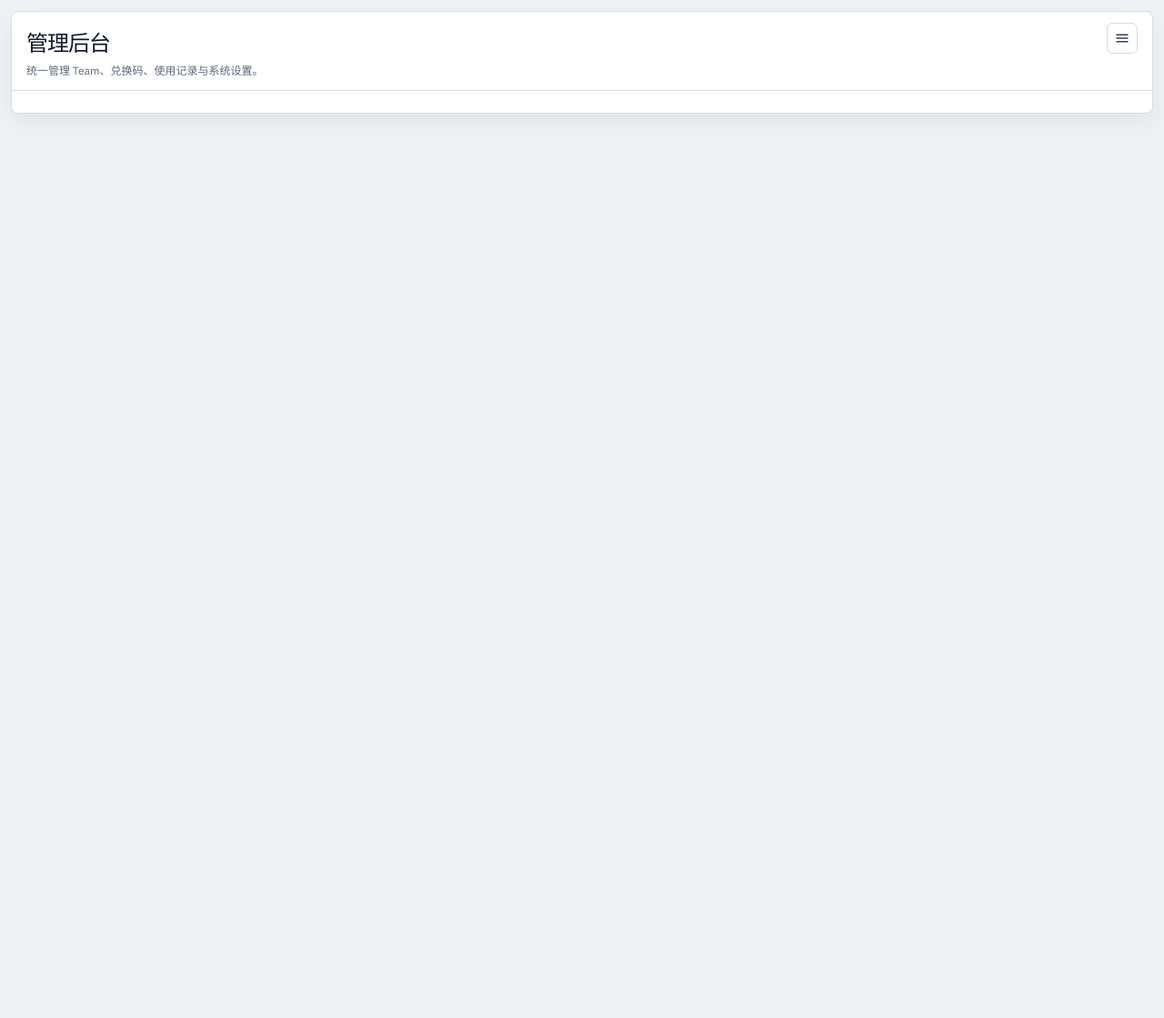
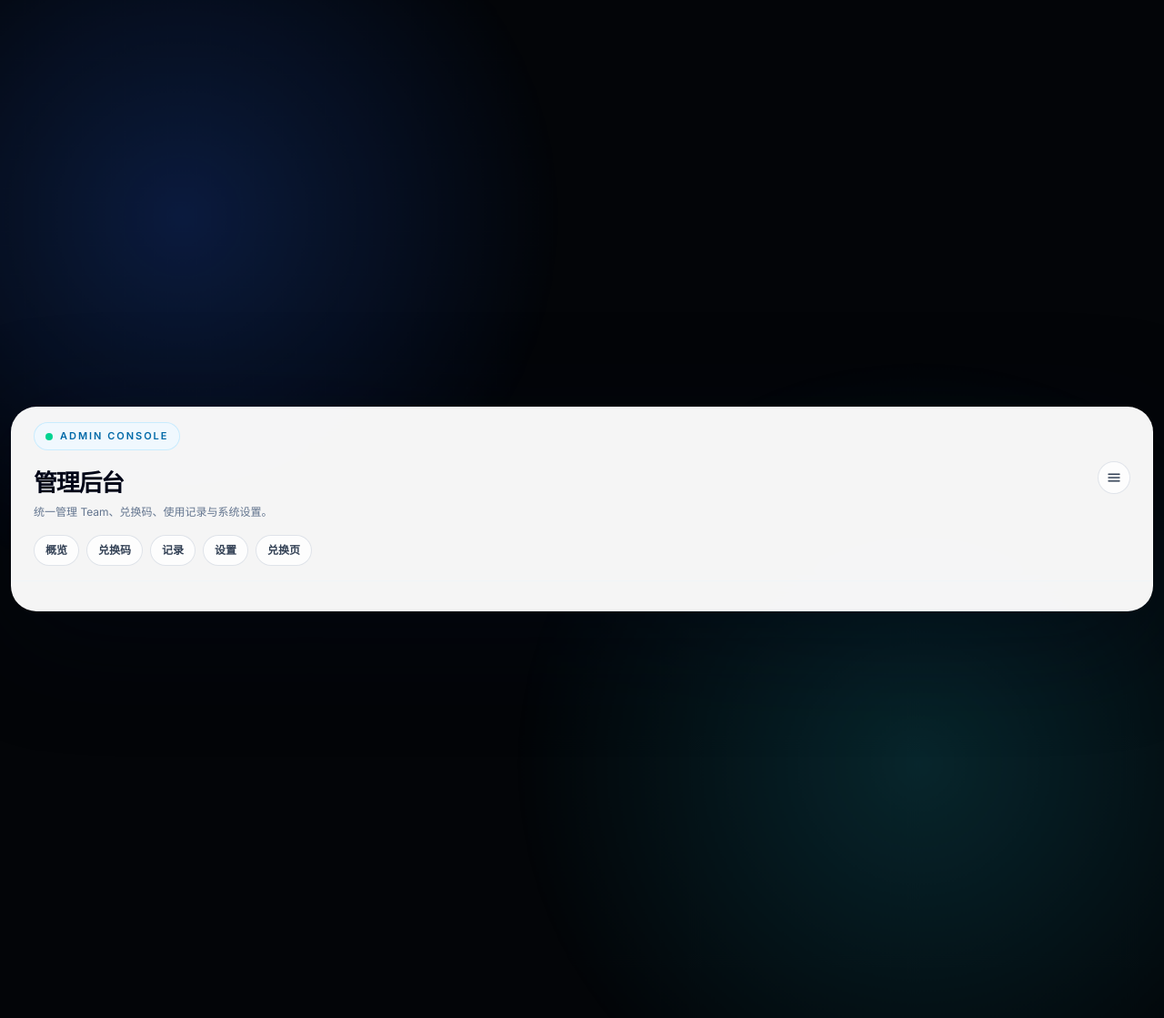
Before and after one commit to ChouHX/TeamManager, a FastAPI app: template app/templates/admin/index.html in a window 1280 px wide. Shown: the whole page at 91% size. Run offline with FastAPI, Linux system fonts and the light colour scheme; the template is opened without the code that fills it, so the values that code supplies are empty.

Commit message:
Enhance styling and layout in admin interface; update fonts, colors, and add animations

```diff
--- a/app/static/css/style.css
+++ b/app/static/css/style.css
@@ -1,5 +1,15 @@
 :root {
   color-scheme: light;
+  --admin-accent: #0071e3;
+  --admin-accent-strong: #0059b8;
+  --admin-accent-soft: rgba(0, 113, 227, 0.10);
+  --admin-cyan-soft: rgba(34, 211, 238, 0.12);
+  --admin-border: rgba(148, 163, 184, 0.18);
+  --admin-border-strong: rgba(148, 163, 184, 0.28);
+  --admin-surface: rgba(255, 255, 255, 0.88);
+  --admin-surface-strong: rgba(255, 255, 255, 0.96);
+  --admin-shadow: 0 24px 70px rgba(15, 23, 42, 0.12);
+  --admin-shadow-soft: 0 14px 34px rgba(15, 23, 42, 0.08);
 }
 
 html {
@@ -7,7 +17,7 @@ html {
 }
 
 body {
-  font-family: "IBM Plex Sans", "Segoe UI", "PingFang SC", "Microsoft YaHei", sans-serif;
+  font-family: "Inter", "IBM Plex Sans", "Segoe UI", "PingFang SC", "Microsoft YaHei", sans-serif;
 }
 
 input[type="checkbox"] {
@@ -57,41 +67,44 @@ input[type="checkbox"]:focus {
   display: inline-flex;
   align-items: center;
   justify-content: center;
-  min-height: 32px;
-  border-radius: 6px;
-  padding: 0 10px;
+  min-height: 34px;
+  border-radius: 999px;
+  padding: 0 12px;
   font-size: 12px;
   font-weight: 600;
   line-height: 1;
   text-decoration: none;
-  transition: all 120ms ease;
+  transition: all 180ms ease;
 }
 
 .nav-link {
   width: 100%;
   justify-content: flex-start;
-  border: 1px solid #d6dce5;
+  border: 1px solid var(--admin-border-strong);
+  background: rgba(255, 255, 255, 0.88);
   color: #334155;
 }
 
 .nav-link:hover,
 .nav-link.is-active {
-  border-color: #124e66;
-  background: #e8f0f4;
-  color: #124e66;
+  border-color: rgba(0, 113, 227, 0.30);
+  background: linear-gradient(135deg, rgba(0, 113, 227, 0.10), rgba(34, 211, 238, 0.10));
+  color: var(--admin-accent);
 }
 
 .action-chip {
-  border: 1px solid #d6dce5;
-  background: #fff;
+  border: 1px solid var(--admin-border-strong);
+  background: rgba(255, 255, 255, 0.74);
   color: #334155;
+  box-shadow: inset 0 1px 0 rgba(255, 255, 255, 0.6);
 }
 
 .action-chip:hover,
 .action-chip.is-active {
-  border-color: #124e66;
-  background: #e8f0f4;
-  color: #124e66;
+  border-color: rgba(0, 113, 227, 0.30);
+  background: linear-gradient(135deg, rgba(0, 113, 227, 0.10), rgba(34, 211, 238, 0.10));
+  color: var(--admin-accent);
+  transform: translateY(-1px);
 }
 
 .top-menu,
@@ -114,23 +127,23 @@ input[type="checkbox"]:focus {
   display: inline-flex;
   align-items: center;
   justify-content: center;
-  width: 34px;
-  height: 34px;
-  border: 1px solid #d6dce5;
-  border-radius: 6px;
-  background: #fff;
+  width: 36px;
+  height: 36px;
+  border: 1px solid var(--admin-border-strong);
+  border-radius: 999px;
+  background: rgba(255, 255, 255, 0.82);
   color: #334155;
   cursor: pointer;
-  transition: all 120ms ease;
+  transition: all 180ms ease;
 }
 
 .menu-icon-button:hover,
 .row-menu-button:hover,
 .top-menu[open] .menu-icon-button,
 .row-menu[open] .row-menu-button {
-  border-color: #124e66;
-  background: #e8f0f4;
-  color: #124e66;
+  border-color: rgba(0, 113, 227, 0.30);
+  background: linear-gradient(135deg, rgba(0, 113, 227, 0.10), rgba(34, 211, 238, 0.10));
+  color: var(--admin-accent);
 }
 
 .menu-icon-button svg,
--- a/app/templates/admin/index.html
+++ b/app/templates/admin/index.html
@@ -7,18 +7,48 @@
   <link rel="icon" href="/static/img/favicon.png" type="image/svg+xml">
   <link rel="preconnect" href="https://fonts.googleapis.com">
   <link rel="preconnect" href="https://fonts.gstatic.com" crossorigin>
-  <link href="https://fonts.googleapis.com/css2?family=IBM+Plex+Sans:wght@400;500;600;700&family=JetBrains+Mono:wght@400;600&display=swap" rel="stylesheet">
+  <link href="https://fonts.googleapis.com/css2?family=Inter:wght@400;500;600;700&family=IBM+Plex+Sans:wght@400;500;600;700&family=JetBrains+Mono:wght@400;600&display=swap" rel="stylesheet">
   <script src="https://cdn.jsdelivr.net/npm/@tailwindcss/browser@4"></script>
   <style type="text/tailwindcss">
     @theme {
-      --font-sans: "IBM Plex Sans", "Segoe UI", "PingFang SC", "Microsoft YaHei", sans-serif;
+      --font-sans: "Inter", "IBM Plex Sans", "Segoe UI", "PingFang SC", "Microsoft YaHei", sans-serif;
       --font-mono: "JetBrains Mono", "Consolas", monospace;
-      --color-shell: #eef2f6;
-      --color-line: #d6dce5;
+      --color-shell: #030508;
+      --color-line: rgba(255, 255, 255, 0.10);
       --color-ink: #0f172a;
       --color-muted: #5b677a;
-      --color-accent: #124e66;
-      --shadow-panel: 0 10px 28px rgba(15, 23, 42, 0.06);
+      --color-accent: #0071e3;
+      --shadow-panel: 0 28px 120px rgba(2, 8, 23, 0.45);
+    }
+    body {
+      background-color: #030508;
+      min-height: 100vh;
+      position: relative;
+      overflow-x: hidden;
+    }
+
+    .glow-orb-blue {
+      background: radial-gradient(circle 50vw at 50% 50%, rgba(37, 99, 235, 0.24) 0%, rgba(37, 99, 235, 0) 70%);
+    }
+
+    .glow-orb-cyan {
+      background: radial-gradient(circle 50vw at 50% 50%, rgba(34, 211, 238, 0.16) 0%, rgba(34, 211, 238, 0) 70%);
+    }
+
+    @keyframes blob {
+      0% { transform: translate3d(0, 0, 0) scale(1); }
+      33% { transform: translate3d(30px, -50px, 0) scale(1.08); }
+      66% { transform: translate3d(-20px, 18px, 0) scale(0.94); }
+      100% { transform: translate3d(0, 0, 0) scale(1); }
+    }
+
+    .animate-blob {
+      animation: blob 10s infinite alternate cubic-bezier(0.4, 0, 0.2, 1);
+      will-change: transform;
+    }
+
+    .animation-delay-2000 {
+      animation-delay: 2s;
     }
   </style>
   <link rel="stylesheet" href="/static/css/style.css">
@@ -37,14 +67,24 @@
     "expired": "已过期",
     "warranty_active": "质保中"
   } %}
-  <div class="mx-auto min-h-screen max-w-[1500px] px-3 py-3">
+  <div class="pointer-events-none absolute inset-0 z-0 overflow-hidden">
+    <div class="glow-orb-blue animate-blob absolute left-0 top-0 h-[78vw] w-[78vw] max-h-[880px] max-w-[880px] -translate-x-1/4 -translate-y-1/4 rounded-full transform-gpu"></div>
+    <div class="glow-orb-cyan animate-blob animation-delay-2000 absolute bottom-0 right-0 h-[92vw] w-[92vw] max-h-[1080px] max-w-[1080px] translate-x-1/4 translate-y-1/4 rounded-full transform-gpu"></div>
+  </div>
+  <div class="relative z-10 mx-auto flex min-h-screen w-full max-w-[1500px] flex-col justify-center px-3 py-4">
     <main class="min-w-0">
-      <div class="rounded-[8px] border border-line bg-white shadow-panel">
-        <header class="border-b border-line px-4 py-3">
+      <div class="rounded-[28px] border border-white/10 bg-white/96 shadow-panel backdrop-blur-xl">
+        <header class="border-b border-slate-100/90 px-4 py-4 md:px-6">
+          <div class="mb-3 flex flex-wrap items-center justify-between gap-3">
+            <div class="inline-flex items-center gap-2 rounded-full border border-sky-200/70 bg-sky-50/90 px-3 py-1.5 text-[11px] font-semibold tracking-[0.18em] text-sky-700 uppercase">
+              <span class="h-2 w-2 rounded-full bg-emerald-400"></span>
+              Admin Console
+            </div>
+          </div>
           <div class="flex items-start justify-between gap-3">
             <div class="min-w-0">
-              <h1 class="mt-1 text-[24px] tracking-[-0.04em]">{{ title or "管理后台" }}</h1>
-              <p class="mt-1 text-[12px] text-muted">{{ message or "统一管理 Team、兑换码、使用记录与系统设置。" }}</p>
+              <h1 class="mt-1 text-[26px] font-semibold tracking-[-0.05em] text-slate-950">{{ title or "管理后台" }}</h1>
+              <p class="mt-1 max-w-[760px] text-[12px] text-slate-500">{{ message or "统一管理 Team、兑换码、使用记录与系统设置。" }}</p>
             </div>
             <details class="top-menu">
               <summary class="menu-icon-button" aria-label="打开菜单">
@@ -62,15 +102,22 @@
               </div>
             </details>
           </div>
+          <div class="mt-4 flex flex-wrap gap-2">
+            <a href="/admin" class="action-chip">概览</a>
+            <a href="/admin/codes" class="action-chip">兑换码</a>
+            <a href="/admin/records" class="action-chip">记录</a>
+            <a href="/admin/settings" class="action-chip">设置</a>
+            <a href="/" class="action-chip">兑换页</a>
+          </div>
         </header>
 
-        <div class="space-y-3 p-3">
+        <div class="space-y-3 p-3 md:p-4">
           {% if stats %}
           <section class="grid grid-cols-2 gap-2 md:grid-cols-5">
             {% for key, value in stats.items() %}
-            <article class="rounded-[6px] border border-line bg-slate-50 px-3 py-3">
-              <div class="text-[10px] uppercase tracking-[0.18em] text-slate-500">{{ key }}</div>
-              <div class="mt-1 text-[24px] tracking-[-0.04em] text-slate-950">{{ value }}</div>
+            <article class="stat-card">
+              <div class="stat-label">{{ key }}</div>
+              <div class="stat-value">{{ value }}</div>
             </article>
             {% endfor %}
           </section>
@@ -205,7 +252,7 @@
               </div>
               <div class="flex gap-2">
                 <button type="button" class="btn-solid" data-open-dialog="codeGenerateDialog">生成兑换码</button>
-                <a href="/admin/codes/export" class="btn-muted" title="Ignore current filters and export all codes">Export All Excel</a>
+                <a href="/admin/codes/export" class="btn-muted" title="忽略当前筛选条件，导出全部兑换码">导出全部 Excel</a>
               </div>
             </div>
             <form method="get" action="/admin/codes" class="grid gap-2 rounded-[6px] border border-line bg-slate-50 p-3 md:grid-cols-4">
```
Also changed, not shown: other parts of app/static/css/style.css (+114 -77 lines).
